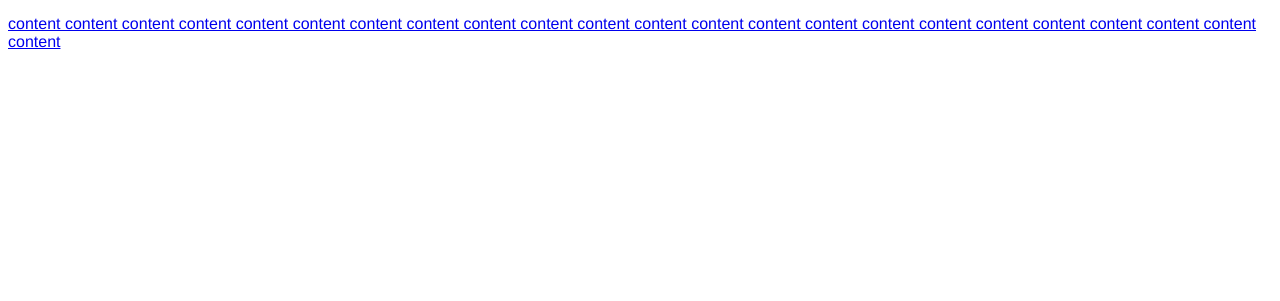
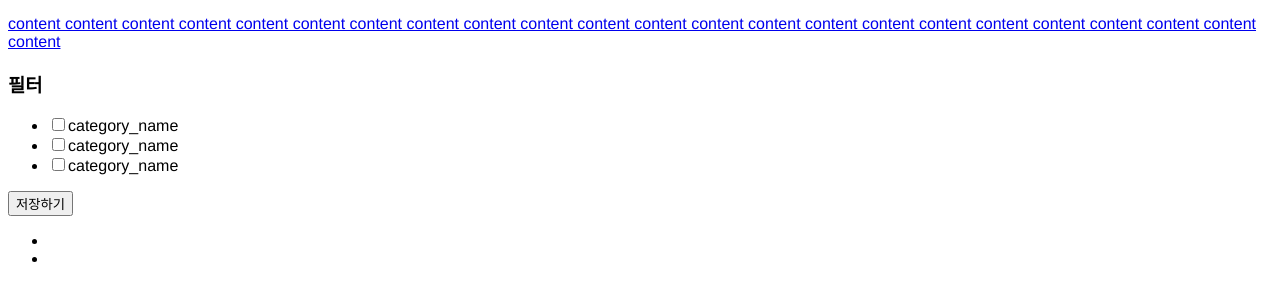
Before and after one commit to NRoy-hub/feed-system, a Vue app in the folder frontend/: page / in a window 1280 px wide. Shown: the part 331-632 px from the top of the page. Built offline with nearby package versions, Linux system fonts and the light colour scheme.

Commit message:
frontend > add FilterModal component
 - numbering App component

```diff
--- /dev/null
+++ b/frontend/src/components/10_app/20_CancelButton.vue
@@ -0,0 +1,18 @@
+<template>
+  <div class="cancel_button">
+    <ul class="cancel_icon">
+      <li></li>
+      <li></li>
+    </ul>
+  </div>
+</template>
+
+<script>
+  export default {
+    name: 'CancelButton'
+  }
+</script>
+
+<style lang="scss" scoped>
+
+</style>
--- a/frontend/src/components/30_feed/10_Feed.vue
+++ b/frontend/src/components/30_feed/10_Feed.vue
@@ -12,6 +12,7 @@
         <commercial-item v-for="commercial in commercials" :key="commercial.id"></commercial-item>
       </section>
     </div>
+    <filter-modal></filter-modal>
   </main>
 </template>
 
@@ -19,13 +20,15 @@
   import OptionBar from './20_OptionBar'
   import FeedItem from './30_FeedItem'
   import CommercialItem from './40_CommercialItem'
+  import FilterModal from './15_FilterModal'
 
   export default {
     name: "Feed",
     components: {
       'option-bar': OptionBar,
       'feed-item': FeedItem,
-      'commercial-item': CommercialItem
+      'commercial-item': CommercialItem,
+      'filter-modal': FilterModal
     },
     data(){
       return {
--- /dev/null
+++ b/frontend/src/components/30_feed/15_FilterModal.vue
@@ -0,0 +1,39 @@
+<template>
+  <div class="filter_modal">
+    <form class="modal_form">
+      <header>
+        <h3>필터</h3>
+      </header>
+      <ul class="categories">
+        <li>
+          <input type="checkbox">
+          <span>category_name</span>
+        </li>
+        <li>
+          <input type="checkbox">
+          <span>category_name</span>
+        </li>
+        <li>
+          <input type="checkbox">
+          <span>category_name</span>
+        </li>
+      </ul>
+      <button>저장하기</button>
+      <cancel-button></cancel-button>
+    </form>
+  </div>
+</template>
+
+<script>
+  import CancelButton from '@/components/10_app/20_CancelButton'
+  export default {
+    name: 'FilterModal',
+    components: {
+      'cancel-button': CancelButton
+    }
+  }
+</script>
+
+<style lang="scss" scoped>
+
+</style>
--- a/frontend/src/main.js
+++ b/frontend/src/main.js
@@ -1,5 +1,5 @@
 import Vue from 'vue'
-import App from './components/10_app/App.vue'
+import App from './components/10_app/10_App.vue'
 
 Vue.config.productionTip = false
 
```
Also changed, not shown: frontend/src/components/10_app/10_App.vue (renamed from frontend/src/components/10_app/App.vue).
